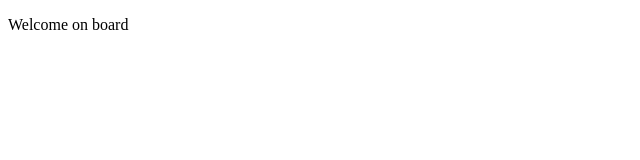
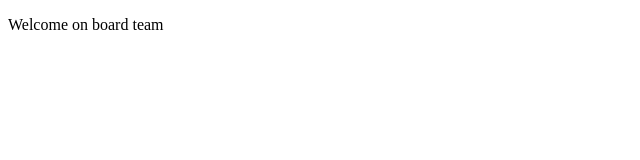
Before and after one commit to Harshada-Deore18/HTML-CSS, a plain HTML site: page about.html in a window 1280 px wide. Shown: the full height of the page, 0-640 px from the left. Drawn offline with Linux system fonts and the light colour scheme.

Commit message:
Modified about

```diff
--- a/about.html
+++ b/about.html
@@ -10,6 +10,6 @@
 
 </head>
 <body>
-    <p>Welcome on board</p>
+    <p>Welcome on board team</p>
 </body>
 </html>
```
